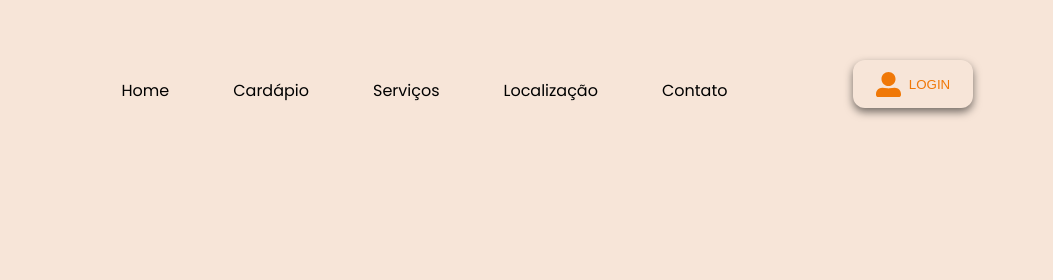
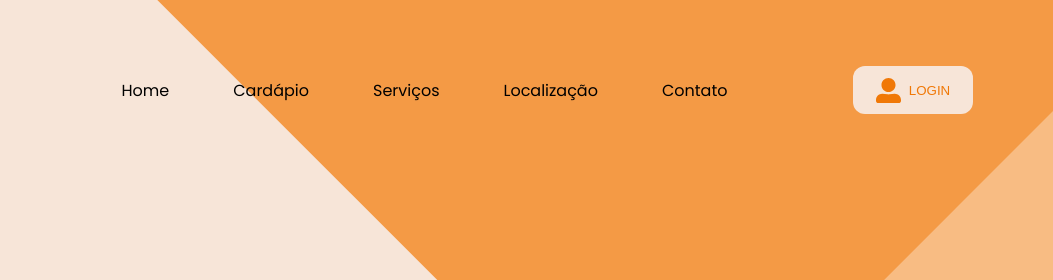
Before and after one commit to Samys003/tonny-pizzaria, a plain HTML site: page index.html in a window 1280 px wide. Shown: the top 280 px of the page, 227-1280 px from the left. Drawn offline with Linux system fonts and the light colour scheme.

Commit message:
background adicionado ao projeto

```diff
--- a/index.html
+++ b/index.html
@@ -12,7 +12,7 @@
 <body>
     <header>
     <img src="./img/Logo.svg" alt="logo tony pizzaria">
-    <ul>
+    <menu>
         <li>
             <a href="#">Home</a>
         </li>
@@ -28,13 +28,17 @@
         <li>
             <a href="#">Contato</a>
         </li>
-    </ul>
+    </menu>
         <button type="button" class="login">
             <img src="./img/Vector (1).svg" alt="login">
             <span>LOGIN</span>
         </button>
     </header>
-    <main></main>
+    <main>
+        <section class="home"></section>
+        <section class="cardapio"></section>
+        <section class="servicos"></section>
+    </main>
     <footer></footer>
 </body>
 </html>
--- a/style.css
+++ b/style.css
@@ -1,6 +1,8 @@
 :root{
     --primary-color: #f07807;
     --secundary-color: #f7e5d8;
+    --default-shadow: 0 4px 8px #0005;
+    --default-padding: 0 80px;
 
 }
 *{
@@ -18,32 +20,35 @@ ul, ol,li{
 
 }
 body{
- padding: 0 80px;
  font-family: "Poppins", sans-serif;
-background-color: var(--secundary-color);
+ background-color: var(--secundary-color);
 }
 header{
+    padding:0 80px;
     position: fixed;
+    width: 100vw;
     height: 60px;
-    width: calc(100% - 160px);
     top: 60px;
     display: flex;
     justify-content: space-between;
+    align-items: center;
+
 }
-header ul{
+header menu{
     display: flex;
     align-items: center;
     gap: 48px;
     justify-content: space-between;
 
 }
-header li{
+header li {
     padding:4px 8px;
     transition: .5s;
 }
 header li:hover{
     background-color: var(--secundary-color);
-    box-shadow: 0 4px 8px #0005;
+    box-shadow: var(--default-shadow);
+
 }
 .login{
     height: 48px;
@@ -51,18 +56,34 @@ header li:hover{
     border: none;
     border-radius: 12px;
     background-color: var(--secundary-color);
-    box-shadow: 0 4px 8px #0008;
     display: flex;
     justify-content: center;
     align-items: center;
     gap: 8px;
 }
+.login:hover{
+    box-shadow: var(--default-shadow);
+}
 span{
     color: var(--primary-color);
 }
 main{
-    height: 500px;
 
+}
+section{
+    height: 100vh;
+}
+.home{
+    background-color: var(--secundary-color);
+    background-image: url(img/background.svg);
+    background-repeat: no-repeat;
+    background-position: top right;
+}
+.cardapio{
+    background-color: aqua;
+}
+.servicos{
+    background-color: blue;
 }
 footer{
     height: 526px;
```
Also changed, not shown: img/background.svg (added).
